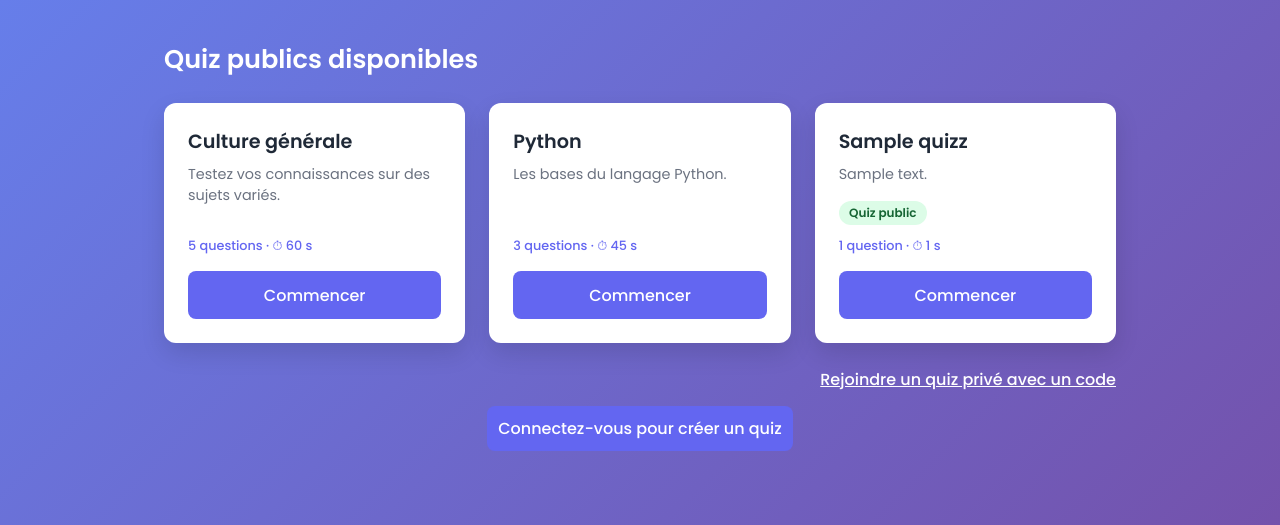
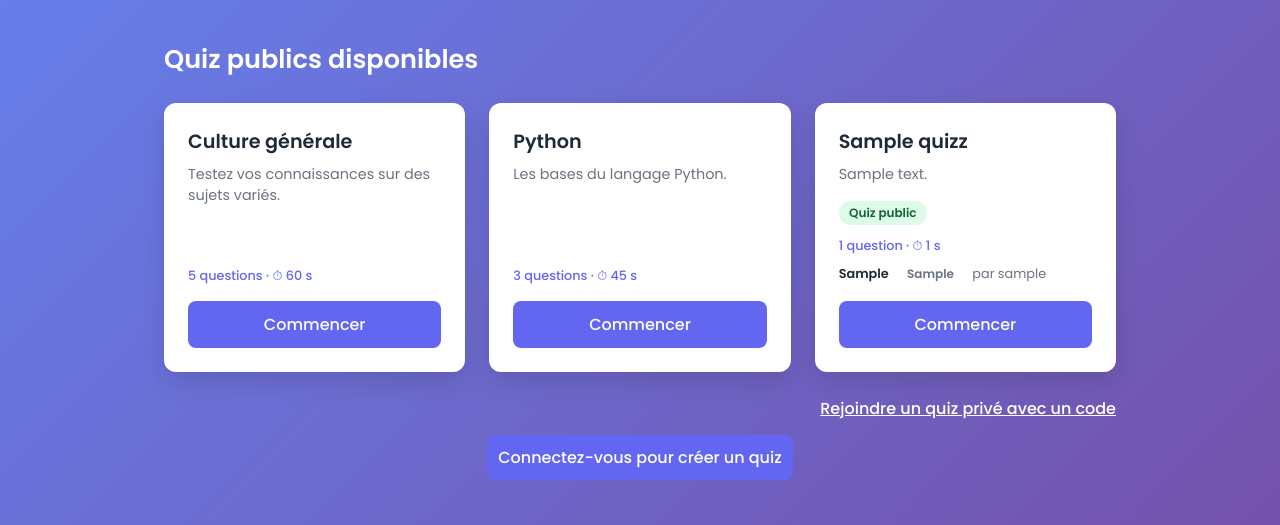
Before and after one commit to ohn-tech/proj531-quiz-groupe4, a Flask app: page / in a window 1280 px wide. Shown: the top 525 px of the page. Run offline with Flask 3, Linux system fonts and the light colour scheme; tables that the repository leaves empty hold one stand-in row (values such as "Sample post").

Commit message:
Liste des quiz : sujet, difficulté et créateur sur les cartes, tests de la liste
- Affiche le sujet, un badge de difficulté et le créateur (« par vous » pour ses propres quiz)
- Tests : nombre de questions, quiz privés masqués aux visiteurs et aux autres utilisateurs, code visible seulement par le créateur, accès par code
- .gitignore : ignore la base SQLite locale (*.db)

```diff
--- a/src/app.py
+++ b/src/app.py
@@ -249,9 +249,11 @@ def inscription():
 def accueil():
     utilisateur = session.get("utilisateur")
     db = get_db()
+    # Liste des quiz : les quiz publics, plus les quiz privés de l'utilisateur connecté.
+    # Les quiz privés des autres sont masqués (on y accède seulement avec leur code de partage).
     quizz_crees = db.execute(
         # nb_questions : nombre de questions du quiz, compté dans la table questions
-        "SELECT id_quizz, title, description, timer, is_public, login_creator, code, "
+        "SELECT id_quizz, title, description, timer, is_public, login_creator, code, category, difficulty, "
         "(SELECT COUNT(*) FROM questions WHERE questions.id_quizz = quizz.id_quizz) AS nb_questions "
         "FROM quizz WHERE is_public = 1 OR login_creator = ? ORDER BY id_quizz DESC",
         (utilisateur,),
@@ -265,6 +267,10 @@ def accueil():
             "duree": q["timer"],
             "nb_questions": q["nb_questions"],
             "visibilite": q["is_public"],
+            # Sujet et difficulté : vides (None) pour les quiz importés depuis un fichier
+            "sujet": q["category"],
+            "difficulte": q["difficulty"],
+            "createur": q["login_creator"],
             "code_partage": q["code"] if q["login_creator"] == utilisateur else None,
             "lien_partage": url_for(
                 "quizz_route",
--- a/src/static/css/style.css
+++ b/src/static/css/style.css
@@ -444,6 +444,44 @@ body.page-large {
     font-size: 0.8rem;
     font-weight: 500;
     color: var(--primaire);
+}
+
+/* Sujet, difficulté et créateur d'un quiz, sous le nombre de questions */
+.infos-quiz {
+    display: flex;
+    flex-wrap: wrap;
+    align-items: center;
+    gap: 0.4rem 0.6rem;
+    margin: -0.5rem 0 1rem;
+    font-size: 0.8rem;
+    color: var(--texte-doux);
+}
+
+.sujet-quiz {
+    font-weight: 600;
+    color: var(--texte);
+}
+
+.difficulte {
+    padding: 0.1rem 0.55rem;
+    font-size: 0.75rem;
+    font-weight: 600;
+    border-radius: 999px;
+}
+
+.difficulte-facile {
+    color: #166534;
+    background: #dcfce7;
+}
+
+.difficulte-moyen {
+    color: #92400e;
+    background: #fef3c7;
+}
+
+.difficulte-difficile {
+    color: #991b1b;
+    background: #fee2e2;
 }
 
 /* Lien qui ressemble à un bouton (« Commencer ») */
--- a/src/templates/accueil.html
+++ b/src/templates/accueil.html
@@ -27,6 +27,14 @@
                     {# Quiz de la base : nb_questions ; quiz factices : longueur de la liste questions #}
                     {% set nb = quiz.nb_questions if quiz.nb_questions is defined else quiz.questions | length %}
                     <p class="nb-questions">{{ nb }} question{{ 's' if nb > 1 }} · ⏱ {{ quiz.duree }} s</p>
+                    {# Sujet, difficulté et créateur : absents pour les quiz factices, sujet et difficulté vides pour les quiz importés #}
+                    {% if quiz.sujet or quiz.difficulte or quiz.createur %}
+                        <p class="infos-quiz">
+                            {% if quiz.sujet %}<span class="sujet-quiz">{{ quiz.sujet }}</span>{% endif %}
+                            {% if quiz.difficulte %}<span class="difficulte difficulte-{{ quiz.difficulte | lower }}">{{ quiz.difficulte }}</span>{% endif %}
+                            {% if quiz.createur %}<span class="createur-quiz">par {{ 'vous' if quiz.createur == utilisateur else quiz.createur }}</span>{% endif %}
+                        </p>
+                    {% endif %}
                     <a href="{{ url_for('quizz_route', quiz_id=quiz.id) }}" class="btn-principal">Commencer</a>
                     {# Code et lien de partage, visibles seulement par le créateur du quiz #}
                     {% if quiz.code_partage %}
```
Also changed, not shown: tests/test_liste_quiz.py (added, +113 -0 lines), 1 other file.
